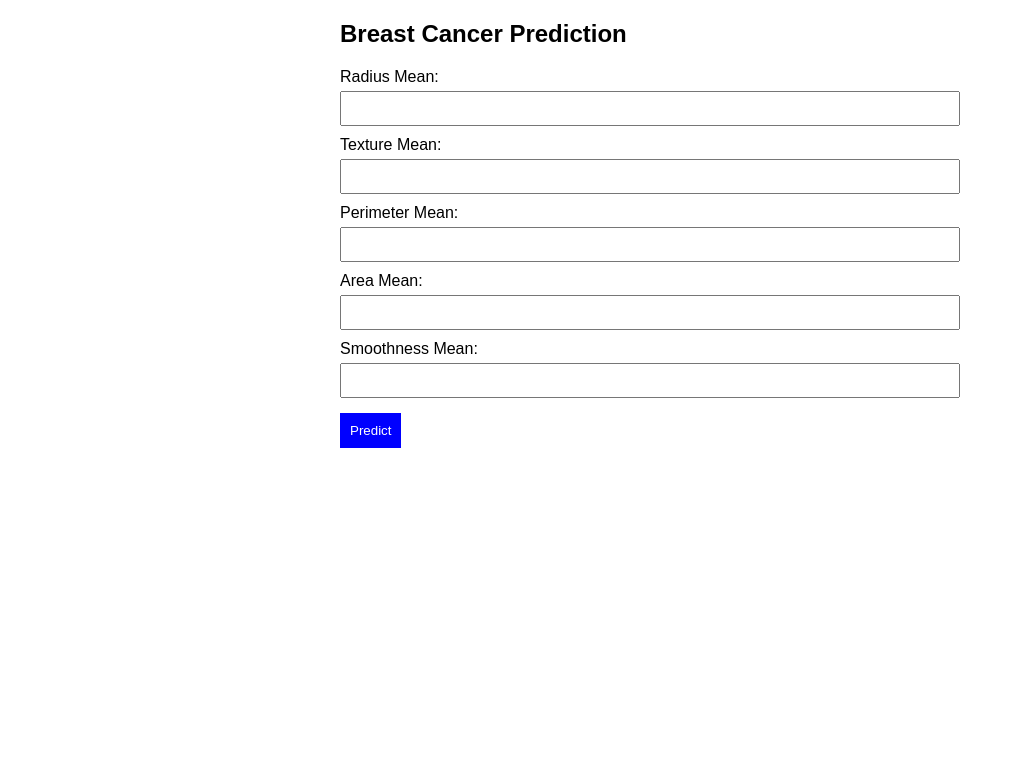
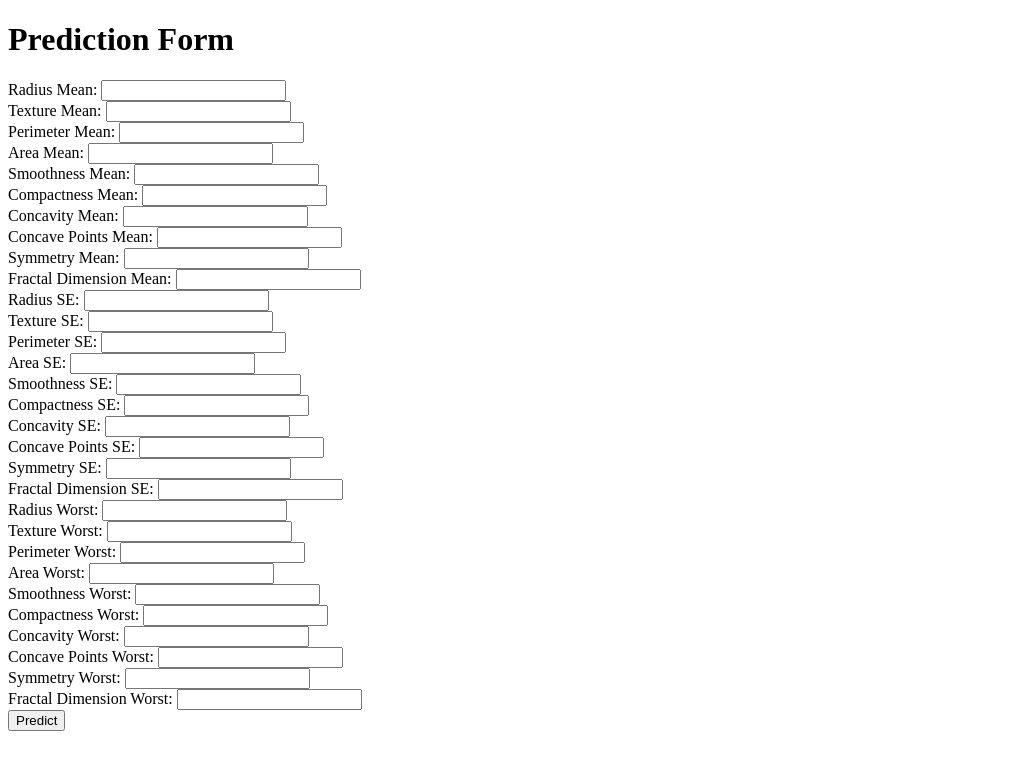
Before and after one commit to nirmalachundawat/Breast_Cancer_Prediction, a Flask app: page / in a window 1280 px wide. Shown: the top 770 px of the page, without its empty margins (0-1015 px from the left). Run offline with Flask 3, Linux system fonts and the light colour scheme; parts of the project's set-up code (start-up, migrations or seed data) failed here and were passed over.

Commit message:
Updated Code

```diff
--- a/app.py
+++ b/app.py
@@ -12,40 +12,35 @@ app = Flask(__name__, template_folder='templates')
 @app.route('/')
 def home():
     return render_template('index.html')
+
 @app.route('/predict', methods=['POST'])
 def predict():
     try:
         print("Received Form Data:", request.form)  # Debugging print
 
+        # Extract all 30 input features from the form
         float_features = [float(x) for x in request.form.values()]
+        if len(float_features) != 30:
+            raise ValueError("Expected 30 features, but received a different number.")
+
         final_features = [np.array(float_features)]
 
         print("Input Features:", final_features)  # Debugging print
 
-        prediction = model.predict(final_features)  # Make prediction
+        # Make prediction
+        prediction = model.predict(final_features)
 
         print("Model Output:", prediction)  # Debugging print
 
+        # Output result based on the prediction
         output = 'Positive' if prediction[0] == 1 else 'Negative'
 
+        # Render result in the template
         return render_template('index.html', prediction_text=f'Prediction: {output}')
+
     except Exception as e:
-        print("Error:", str(e))  # Print error if any
-        return render_template('index.html', prediction_text="Error in prediction")
-
-# @app.route('/predict', methods=['POST'])
-# def predict():
-#     try:
-#         int_features = [int(x) for x in request.form.values()]
-
-#         # Make prediction
-#         prediction = model.predict(int_features)[0]  # Extract the scalar value
-#         output = 'Positive' if prediction == 1 else 'Negative'
-
-#         return render_template('index.html', prediction_text=f'Prediction: {output}')
-
-#     except Exception as e:
-#         return render_template('index.html', prediction_text=f'Error: {str(e)}')
+        print("Error:", str(e))  # Debugging error
+        return render_template('index.html', prediction_text=f"Error: {str(e)}")
 
 if __name__ == "__main__":
     app.run(debug=True)
--- a/templates/index.html
+++ b/templates/index.html
@@ -3,36 +3,77 @@
 <head>
     <meta charset="UTF-8">
     <meta name="viewport" content="width=device-width, initial-scale=1.0">
-    <title>Breast Cancer Prediction</title>
-    <style>
-        body { font-family: Arial, sans-serif; margin: 20px; }
-        .container { max-width: 600px; margin: auto; }
-        label { display: block; margin-top: 10px; }
-        input { width: 100%; padding: 8px; margin-top: 5px; }
-        button { margin-top: 15px; padding: 10px; background-color: blue; color: white; border: none; cursor: pointer; }
-    </style>
+    <title>Prediction Form</title>
 </head>
 <body>
-    <div class="container">
-        <h2>Breast Cancer Prediction</h2>
-        <form action="/predict" method="POST">
+    <h1>Prediction Form</h1>
+    <form action="/predict" method="post">
         <label for="radius_mean">Radius Mean:</label>
-            <input type="number" step="any" name="radius_mean" required>
-
+        <input type="text" name="radius_mean" required><br>
         <label for="texture_mean">Texture Mean:</label>
-            <input type="number" step="any" name="texture_mean" required>
-
+        <input type="text" name="texture_mean" required><br>
         <label for="perimeter_mean">Perimeter Mean:</label>
-            <input type="number" step="any" name="perimeter_mean" required>
-
+        <input type="text" name="perimeter_mean" required><br>
         <label for="area_mean">Area Mean:</label>
-            <input type="number" step="any" name="area_mean" required>
-
+        <input type="text" name="area_mean" required><br>
         <label for="smoothness_mean">Smoothness Mean:</label>
-            <input type="number" step="any" name="smoothness_mean" required>
+        <input type="text" name="smoothness_mean" required><br>
+        <label for="compactness_mean">Compactness Mean:</label>
+        <input type="text" name="compactness_mean" required><br>
+        <label for="concavity_mean">Concavity Mean:</label>
+        <input type="text" name="concavity_mean" required><br>
+        <label for="concave_points_mean">Concave Points Mean:</label>
+        <input type="text" name="concave_points_mean" required><br>
+        <label for="symmetry_mean">Symmetry Mean:</label>
+        <input type="text" name="symmetry_mean" required><br>
+        <label for="fractal_dimension_mean">Fractal Dimension Mean:</label>
+        <input type="text" name="fractal_dimension_mean" required><br>
+        <label for="radius_se">Radius SE:</label>
+        <input type="text" name="radius_se" required><br>
+        <label for="texture_se">Texture SE:</label>
+        <input type="text" name="texture_se" required><br>
+        <label for="perimeter_se">Perimeter SE:</label>
+        <input type="text" name="perimeter_se" required><br>
+        <label for="area_se">Area SE:</label>
+        <input type="text" name="area_se" required><br>
+        <label for="smoothness_se">Smoothness SE:</label>
+        <input type="text" name="smoothness_se" required><br>
+        <label for="compactness_se">Compactness SE:</label>
+        <input type="text" name="compactness_se" required><br>
+        <label for="concavity_se">Concavity SE:</label>
+        <input type="text" name="concavity_se" required><br>
+        <label for="concave_points_se">Concave Points SE:</label>
+        <input type="text" name="concave_points_se" required><br>
+        <label for="symmetry_se">Symmetry SE:</label>
+        <input type="text" name="symmetry_se" required><br>
+        <label for="fractal_dimension_se">Fractal Dimension SE:</label>
+        <input type="text" name="fractal_dimension_se" required><br>
+        <label for="radius_worst">Radius Worst:</label>
+        <input type="text" name="radius_worst" required><br>
+        <label for="texture_worst">Texture Worst:</label>
+        <input type="text" name="texture_worst" required><br>
+        <label for="perimeter_worst">Perimeter Worst:</label>
+        <input type="text" name="perimeter_worst" required><br>
+        <label for="area_worst">Area Worst:</label>
+        <input type="text" name="area_worst" required><br>
+        <label for="smoothness_worst">Smoothness Worst:</label>
+        <input type="text" name="smoothness_worst" required><br>
+        <label for="compactness_worst">Compactness Worst:</label>
+        <input type="text" name="compactness_worst" required><br>
+        <label for="concavity_worst">Concavity Worst:</label>
+        <input type="text" name="concavity_worst" required><br>
+        <label for="concave_points_worst">Concave Points Worst:</label>
+        <input type="text" name="concave_points_worst" required><br>
+        <label for="symmetry_worst">Symmetry Worst:</label>
+        <input type="text" name="symmetry_worst" required><br>
+        <label for="fractal_dimension_worst">Fractal Dimension Worst:</label>
+        <input type="text" name="fractal_dimension_worst" required><br>
 
         <button type="submit">Predict</button>
     </form>
-    </div>
+
+    {% if prediction_text %}
+    <h3>{{ prediction_text }}</h3>
+    {% endif %}
 </body>
 </html>
```
Lines whose indentation alone changed are shown as unchanged.
